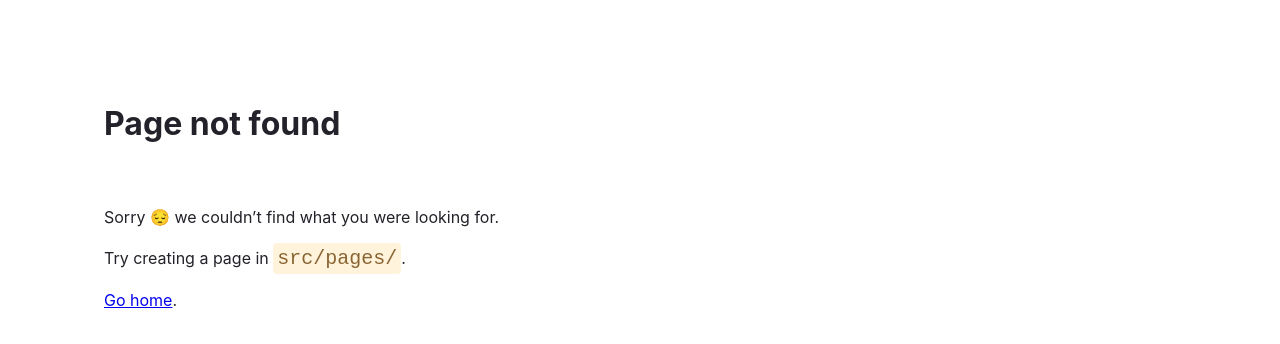
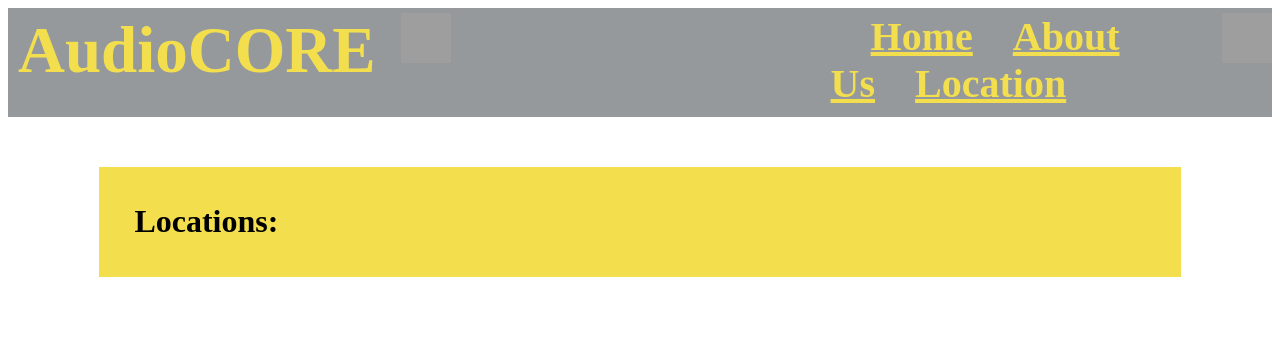
Before and after one commit to OlliesWorld/sprint1_audiocore, a Gatsby site: page /locations in a window 1280 px wide. Before the commit this address had no page. Built offline with nearby package versions, Linux system fonts and the light colour scheme; Gatsby itself is replaced by a stand-in of ours; grey boxes are pictures that could not be loaded.

Commit message:
fix locations

```diff
--- a/src/pages/location.js
+++ b/src/pages/locations.js
@@ -9,7 +9,7 @@ const pageStyles = {
     padding: '15px 35px',
   }
 
-const locationPage = ({data}) => {
+const locationsPage = ({data}) => {
     return(
         <>
         <Nav />
@@ -42,4 +42,4 @@ const locationPage = ({data}) => {
 // `
 
 
-export default locationPage
+export default locationsPage
```
